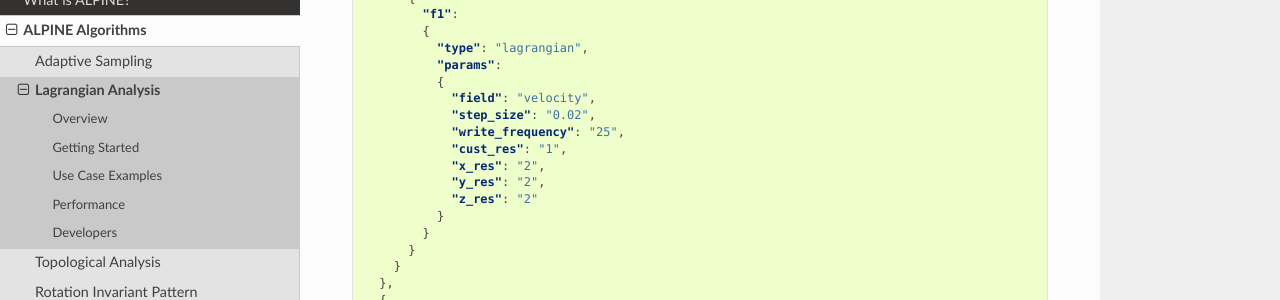
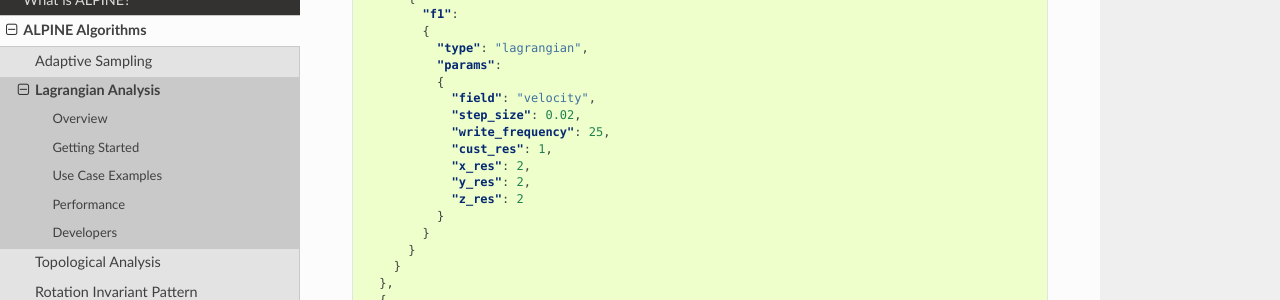
Before and after one commit to Alpine-DAV/algorithms, a Sphinx documentation site: the page built from docs/source/lagrangian.rst, in a window 1280 px wide and 900 px high, scrolled down 1812 px. Shown: the part 152-452 px from the top of the window. Built offline with Sphinx 7.4.7 and the Read the Docs theme 2.0.0, drawn with Linux system fonts in a browser that asks for light colours; formulas are drawn with MathJax 3.

```diff
--- a/docs/source/lagrangian.rst
+++ b/docs/source/lagrangian.rst
@@ -55,12 +55,12 @@ We set x_res, y_res and z_res to 2, i.e., a particle is placed for every other g
             "params":
             {
               "field": "velocity",
-              "step_size": "0.02",
-              "write_frequency": "25",
-              "cust_res": "1",
-              "x_res": "2",
-              "y_res": "2",
-              "z_res": "2"
+              "step_size": 0.02,
+              "write_frequency": 25,
+              "cust_res": 1,
+              "x_res": 2,
+              "y_res": 2,
+              "z_res": 2
             }
           }
         }
```
